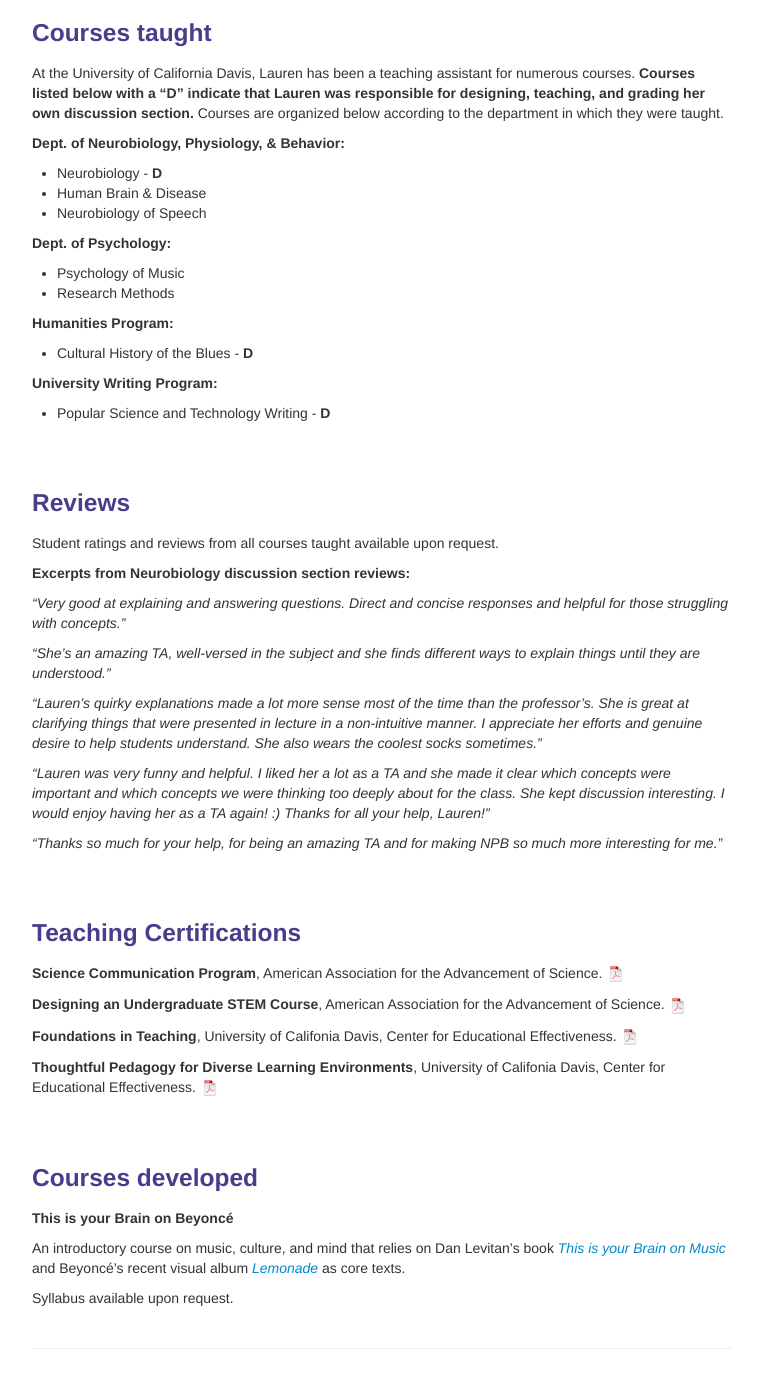
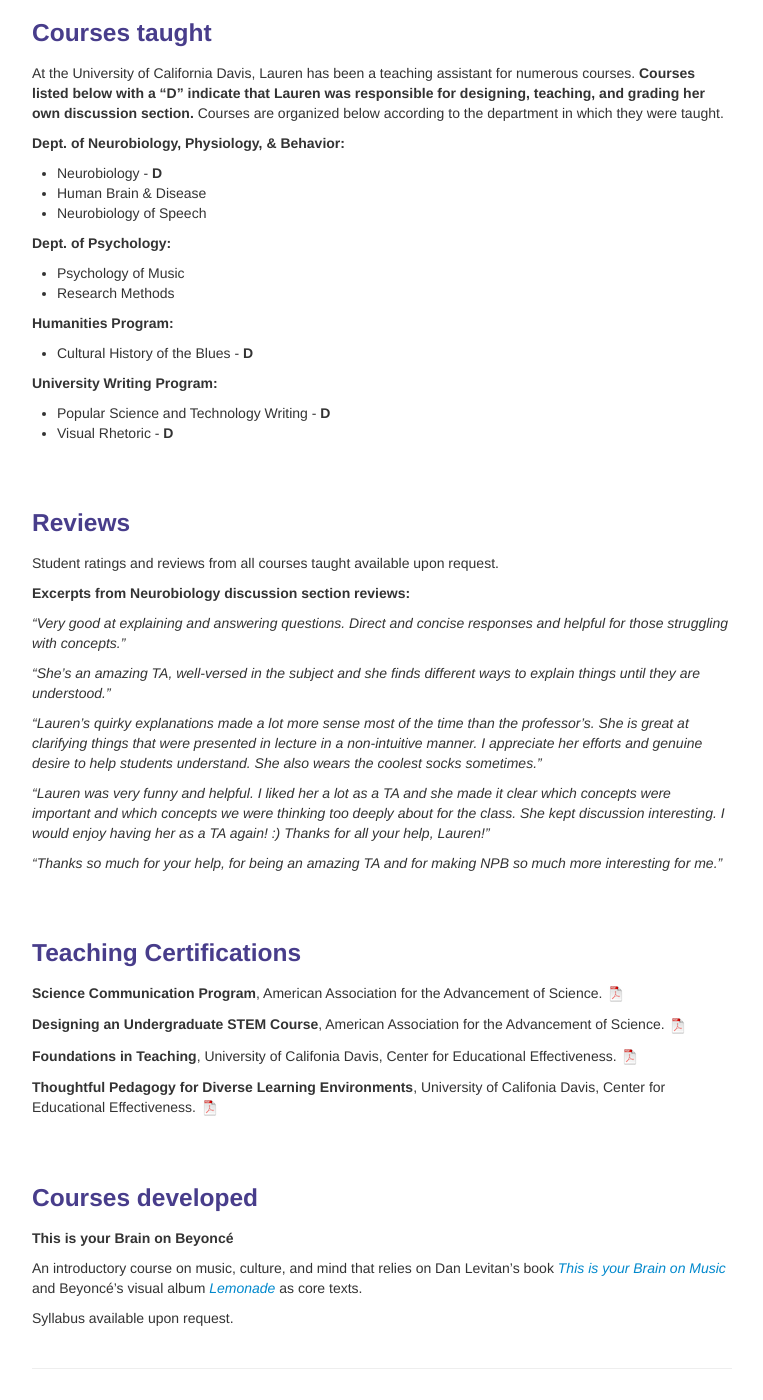
Before and after one commit to lkfink/lkfink.github.io, a Jekyll site: the page built from pages/teaching.md, in a window 1280 px wide and 1400 px high, scrolled down 331 px. Shown: the whole window, without its empty margins (258-1021 px from the left). Built offline with Jekyll 4.4.1, drawn with Linux system fonts in a browser that asks for light colours.

Commit message:
add vis rhet

```diff
--- a/pages/teaching.md
+++ b/pages/teaching.md
@@ -50,6 +50,7 @@ At the University of California Davis, Lauren has been a teaching assistant for
 
 **University Writing Program:**
 - Popular Science and Technology Writing - **D**
+- Visual Rhetoric - **D**
 
 <br>
 <br>
@@ -88,6 +89,6 @@ Student ratings and reviews from all courses taught available upon request.
 
 **This is your Brain on Beyoncé**
 
-An introductory course on music, culture, and mind that relies on Dan Levitan's book [*This is your Brain on Music*](http://daniellevitin.com/publicpage/books/this-is-your-brain-on-music/){:target="_blank"} and Beyoncé's recent visual album [*Lemonade*](http://www.beyonce.com/album/lemonade-visual-album/){:target="_blank"} as core texts.
+An introductory course on music, culture, and mind that relies on Dan Levitan's book [*This is your Brain on Music*](http://daniellevitin.com/publicpage/books/this-is-your-brain-on-music/){:target="_blank"} and Beyoncé's visual album [*Lemonade*](http://www.beyonce.com/album/lemonade-visual-album/){:target="_blank"} as core texts.
 
 Syllabus available upon request.
```
